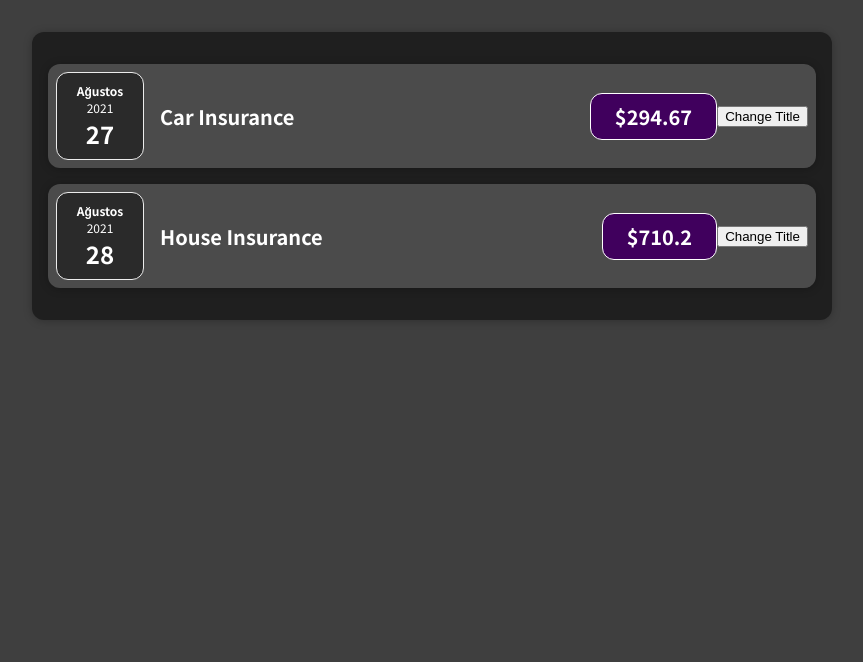
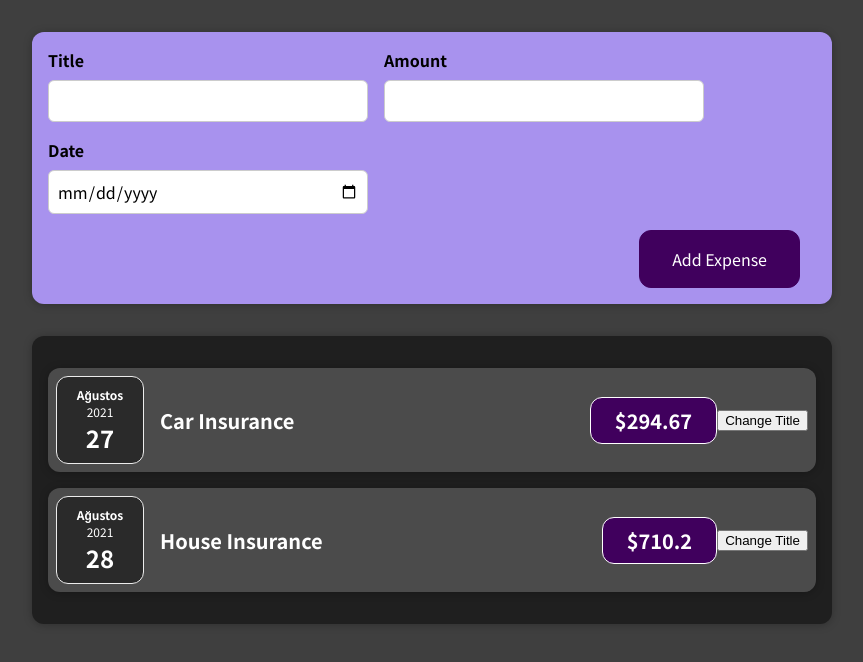
Before and after one commit to ismailharmanda/Expenses, a React (Create React App) app: page / in a window 1280 px wide. Shown: the top 662 px of the page, without its empty margins (208-1071 px from the left). Built offline with nearby package versions, Linux system fonts and the light colour scheme.

Commit message:
NewExpense form (to create new expenses) implemented to App.js

```diff
--- a/src/App.js
+++ b/src/App.js
@@ -1,4 +1,5 @@
 import DisplayExpenses from "./components/Expenses/DisplayExpenses";
+import NewExpense from "./components/NewExpense/NewExpense";
 function App() {
   const expenses = [
     {
@@ -14,6 +15,7 @@ function App() {
   ];
   return (
     <div>
+      <NewExpense />
       <DisplayExpenses expenses={expenses} />
     </div>
   );
```
Also changed, not shown: 1 other file (tests, documents, lock files or other folders).
